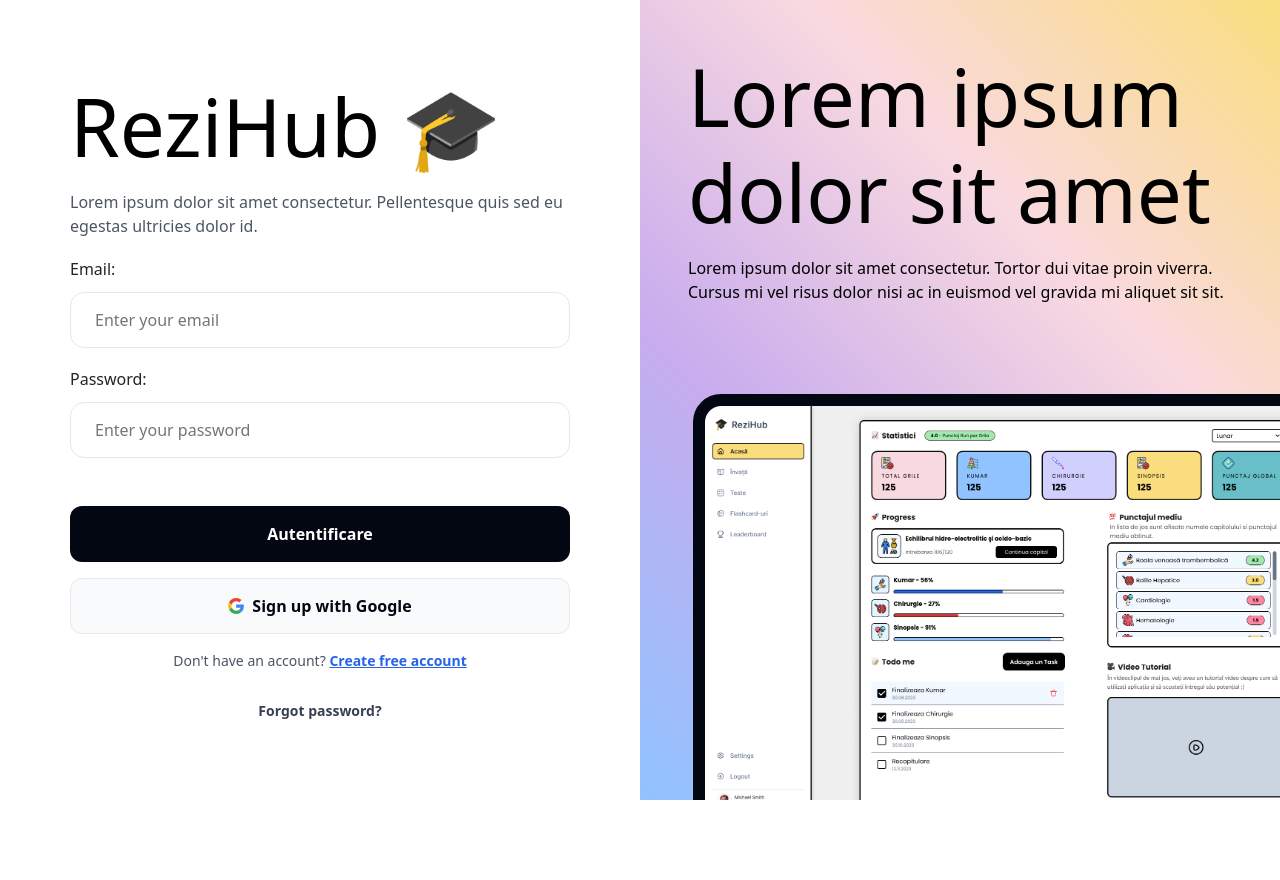
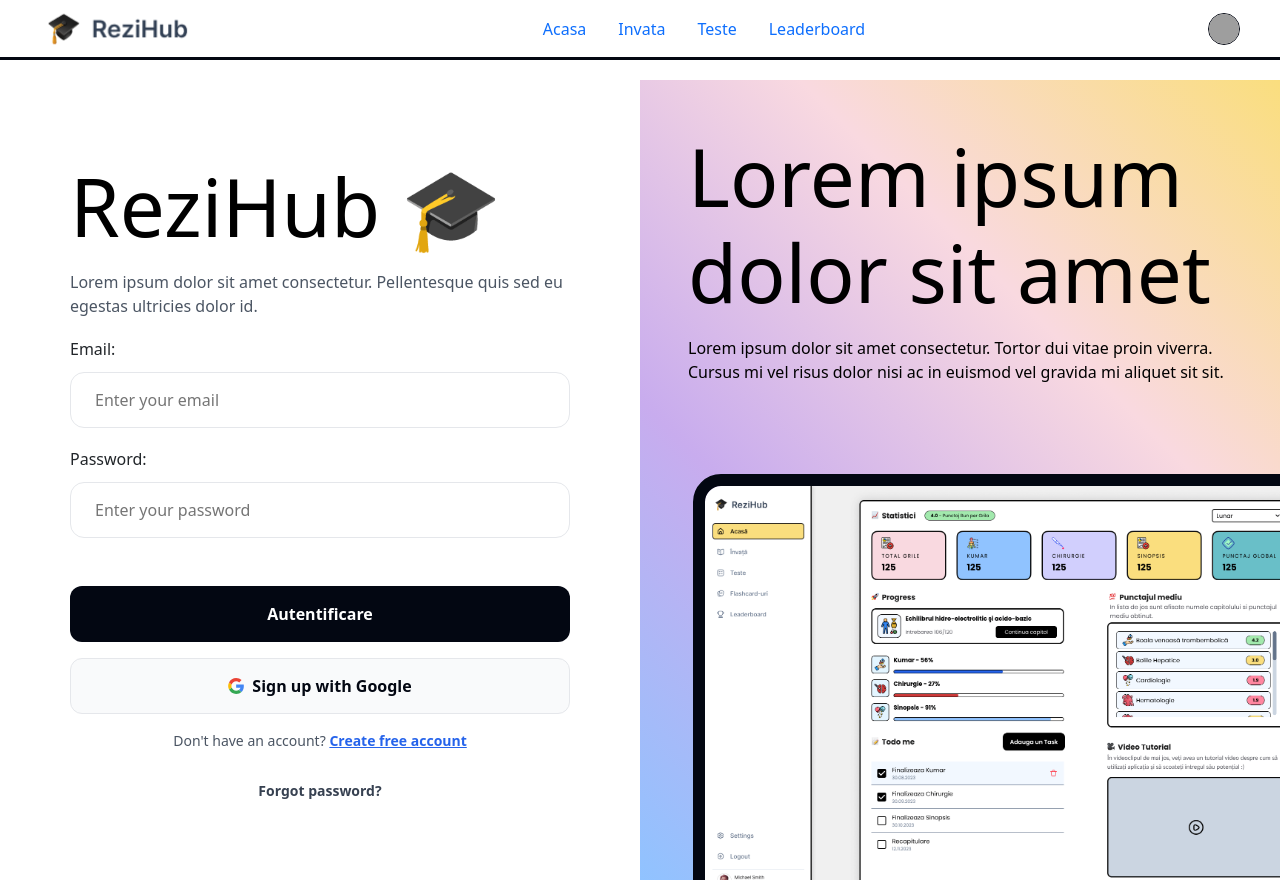
Before and after one commit to feierv/rezihub_app, a Django app: page / in a window 1280 px wide. Before the commit the page ends 800 px from the top, so only its background shows below. Run offline with Django 4.2, Linux system fonts and the light colour scheme; grey boxes are pictures that could not be loaded.

Commit message:
save nav

```diff
--- a/static/css/_components.css
+++ b/static/css/_components.css
@@ -2,7 +2,6 @@
    COMPONENTS
    1.Inputs
    2.Buttons
-   3.Cards
 */
 
 .error-message {
@@ -10,6 +9,9 @@
     font-size: 1rem;
 }
 
+#main {
+    padding-top: 5rem;
+}
 
 /* ====================
 1. Inputs
@@ -178,3 +180,122 @@
     flex-direction: row;
     gap           : .5rem;
 }
+
+/* ====================
+3. Navbar
+==================== */
+
+.navbar__rezi {
+    display         : flex;
+    align-items     : center;
+    justify-content : center;
+    padding         : 1rem;
+    position        : absolute;
+    background-color: var(--white);
+    top             : 0;
+    left            : 0;
+    right           : 0;
+    z-index         : 99999;
+    border-bottom   : 3px solid var(--gray-950);
+    height          : 3.75rem;
+}
+
+.navbar__wrapper {
+    width          : 100%;
+    max-width      : 76rem;
+    padding        : .5rem;
+    display        : flex;
+    justify-content: space-between;
+    align-items    : center;
+}
+
+
+.navbar__brand {
+    position: relative;
+    width   : auto;
+}
+
+.navbar__logo {
+    width : 10rem;
+    height: auto;
+}
+
+.navbar__links {
+    display        : flex;
+    justify-content: center;
+    align-items    : center;
+}
+
+.navbar__links a {
+    text-decoration: none;
+}
+
+.navbar__link {
+    margin: 0 1rem;
+}
+
+.navbar__user {
+    position: relative;
+}
+
+.navbar__avatar {
+    width        : 2rem;
+    height       : 2rem;
+    border-radius: 1.5rem;
+    border       : 1px solid var(--gray-950);
+    transition   : scale 0.1s ease-in-out;
+}
+
+.navbar__avatar:hover {
+    cursor   : pointer;
+    transform: scale(.96);
+}
+
+
+.navbar__menu {
+    position        : absolute;
+    top             : 3rem;
+    right           : 0rem;
+    background-color: var(--white);
+    border-radius   : .75rem;
+    display         : flex;
+    flex-direction  : column;
+    gap             : .5rem;
+    max-width       : 15rem;
+    padding         : 1rem;
+    border          : 2px solid var(--gray-950);
+    box-shadow      : rgba(100, 100, 111, 0.2) 0px 7px 29px 0px;
+}
+
+.navbar__menu a {
+    text-decoration: none;
+}
+
+.navbar__menu--hidden {
+    display   : none;
+    visibility: hidden;
+}
+
+.navbar__menu--link {
+    font-size      : 1rem;
+    padding        : .5rem 1rem;
+    color          : var(--gray-800);
+    display        : flex;
+    flex-direction : row;
+    gap            : .5rem;
+    justify-content: flex-start;
+    border-radius  : .75rem;
+    align-items    : center;
+    transition     : all .2s ease-in-out;
+}
+
+.navbar__menu--link:hover {
+    background-color: var(--gray-200);
+    border-radius   : .75rem;
+}
+
+.navbar_menu--link i {
+    width : 1rem;
+    height: 1rem;
+    color : var(--gray-800);
+}
--- a/templates/_base.html
+++ b/templates/_base.html
@@ -8,7 +8,12 @@
         <meta name="viewport" content="width=device-width, initial-scale=1.0">
         <!-- Classes & script import -->
         <link href="{% static '/css/_main.css' %}" rel="stylesheet">
-    <link href="https://cdn.jsdelivr.net/npm/bootstrap@5.3.0/dist/css/bootstrap.min.css" rel="stylesheet">
+        <link
+            href="https://cdn.jsdelivr.net/npm/bootstrap@5.3.0/dist/css/bootstrap.min.css"
+            rel="stylesheet">
+        <link
+            href="https://cdnjs.cloudflare.com/ajax/libs/font-awesome/6.4.2/css/all.min.css"
+            rel="stylesheet">
 
         <!-- Misc -->
         <title>Rezihub</title>
@@ -16,13 +21,15 @@
     <body>
         {% csrf_token %}
         <main id="main">
+            {% include '_navbar.html' %}
             {% block content %}
             <!-- page content -->
             {% endblock %}
         </main>
         <!-- Inline Bootstrap scripts -->
         <script src="https://code.jquery.com/jquery-3.6.0.min.js"></script>
-    <script src="https://cdn.jsdelivr.net/npm/bootstrap@5.3.0/dist/js/bootstrap.bundle.min.js"></script>
+        <script
+            src="https://cdn.jsdelivr.net/npm/bootstrap@5.3.0/dist/js/bootstrap.bundle.min.js"></script>
         <script>
         // This script will trigger focus on the input element when the modal is shown
         $('#myModal').on('shown.bs.modal', function () {
--- /dev/null
+++ b/templates/_navbar.html
@@ -0,0 +1,16 @@
+<nav class="navbar__rezi">
+    <div class="navbar__wrapper">
+        {% include 'navbar/logo.html' %}
+        {% include 'navbar/links.html' %}
+        {% include 'navbar/avatar.html' %}
+    </div>
+</nav>
+
+<script>
+    const avatar = document.getElementById("avatar");
+    const userMenu = document.getElementById("userMenu");
+
+    avatar.addEventListener("click", () => {
+        userMenu.classList.toggle("navbar__menu--hidden");
+    });
+</script>
--- /dev/null
+++ b/templates/navbar/avatar.html
@@ -0,0 +1,22 @@
+ <div class="navbar__user">
+    <img src="https://randomuser.me/api/portraits/men/3.jpg"
+        alt="Avatar" class="navbar__avatar"
+        id="avatar"
+        width="auto"
+        height="auto" />
+
+    <div class="navbar__menu navbar__menu--hidden" id="userMenu">
+        <a href="#" class="navbar__menu--link">
+            <i class="fa-solid fa-user"></i>
+            Profilul meu
+        </a>
+        <a href="#" class="navbar__menu--link">
+            <i class="fa-solid fa-gear"></i>
+            Setari
+        </a>
+        <a href="#" class="navbar__menu--link">
+            <i class="fa-solid fa-arrow-right-from-bracket"></i>
+            Deconectare
+        </a>
+    </div>
+</div>
--- /dev/null
+++ b/templates/navbar/links.html
@@ -0,0 +1,6 @@
+<div class="navbar__links">
+    <a href="#" class="navbar__link">Acasa</a>
+    <a href="#" class="navbar__link">Invata</a>
+    <a href="#" class="navbar__link">Teste</a>
+    <a href="#" class="navbar__link">Leaderboard</a>
+</div>
--- /dev/null
+++ b/templates/navbar/logo.html
@@ -0,0 +1,5 @@
+<div class="navbar__brand">
+    <img src="../../static/assets/logo.png" alt="Logo" class="navbar__logo"
+        width="auto"
+        height="auto" />
+</div>
```
Also changed, not shown: static/assets/logo.png (added). Lines whose indentation alone changed are shown as unchanged.
